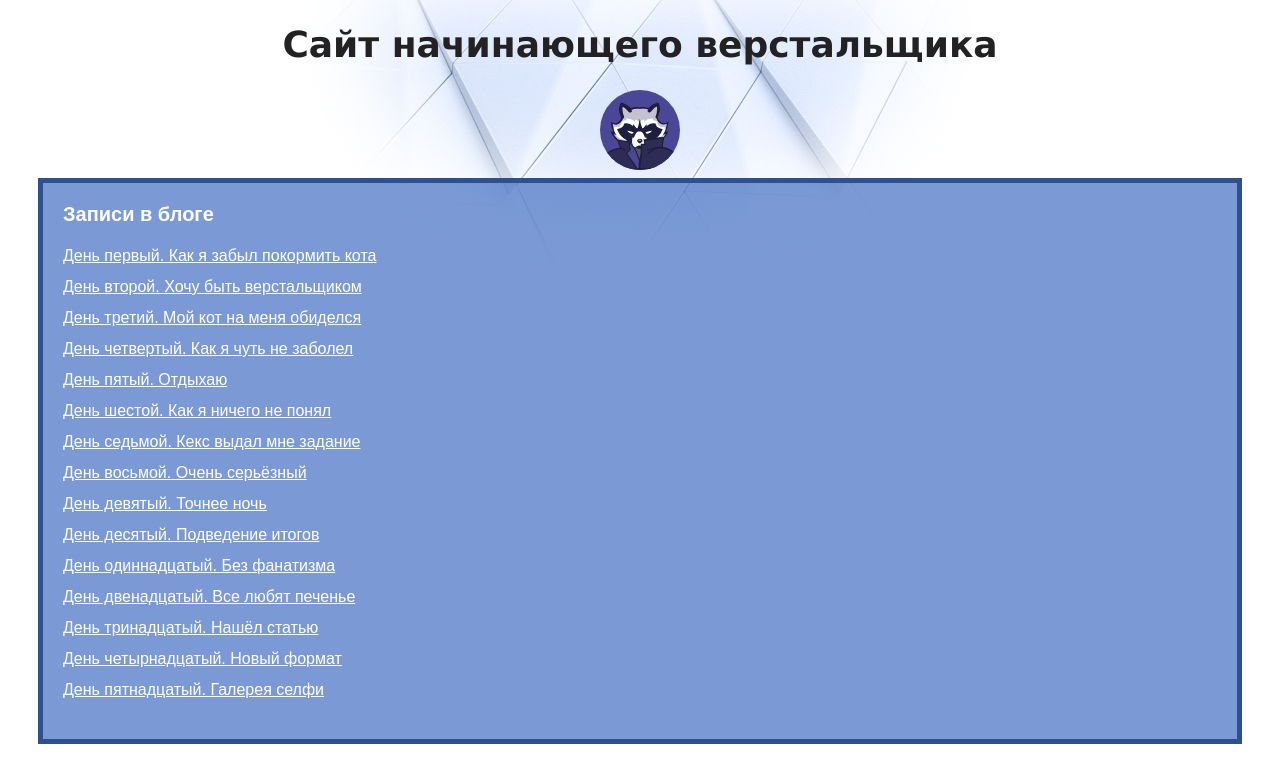
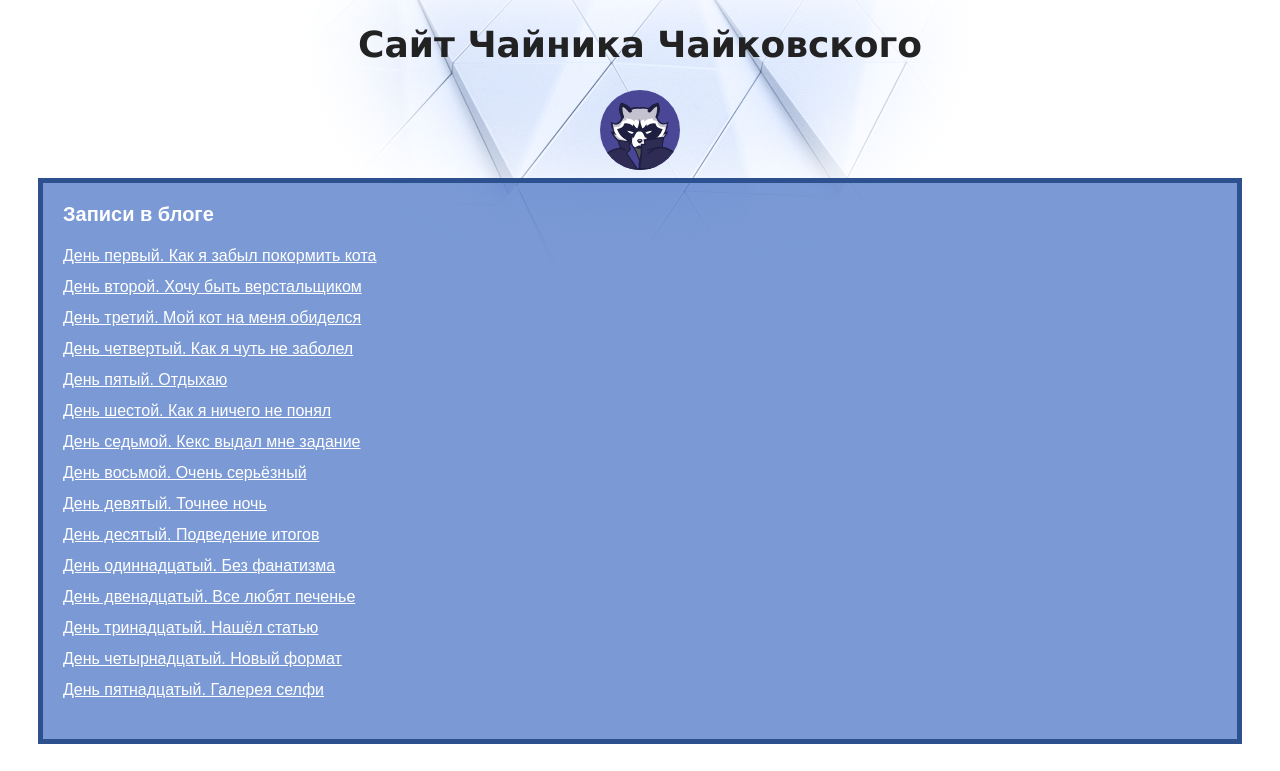
Before and after one commit to skylab-amatory/my-firs-site, a plain HTML site: page index.html in a window 1280 px wide. Shown: the top 771 px of the page. Drawn offline with Linux system fonts and the light colour scheme.

Commit message:
Update index.html

```diff
--- a/index.html
+++ b/index.html
@@ -7,7 +7,7 @@
   </head>
   <body>
     <header>
-      <h1 class="page-title">Сайт начинающего верстальщика</h1>
+      <h1 class="page-title">Сайт Чайника Чайковского</h1>
     </header>
     <main>
       <div class="avatar-container">
```
